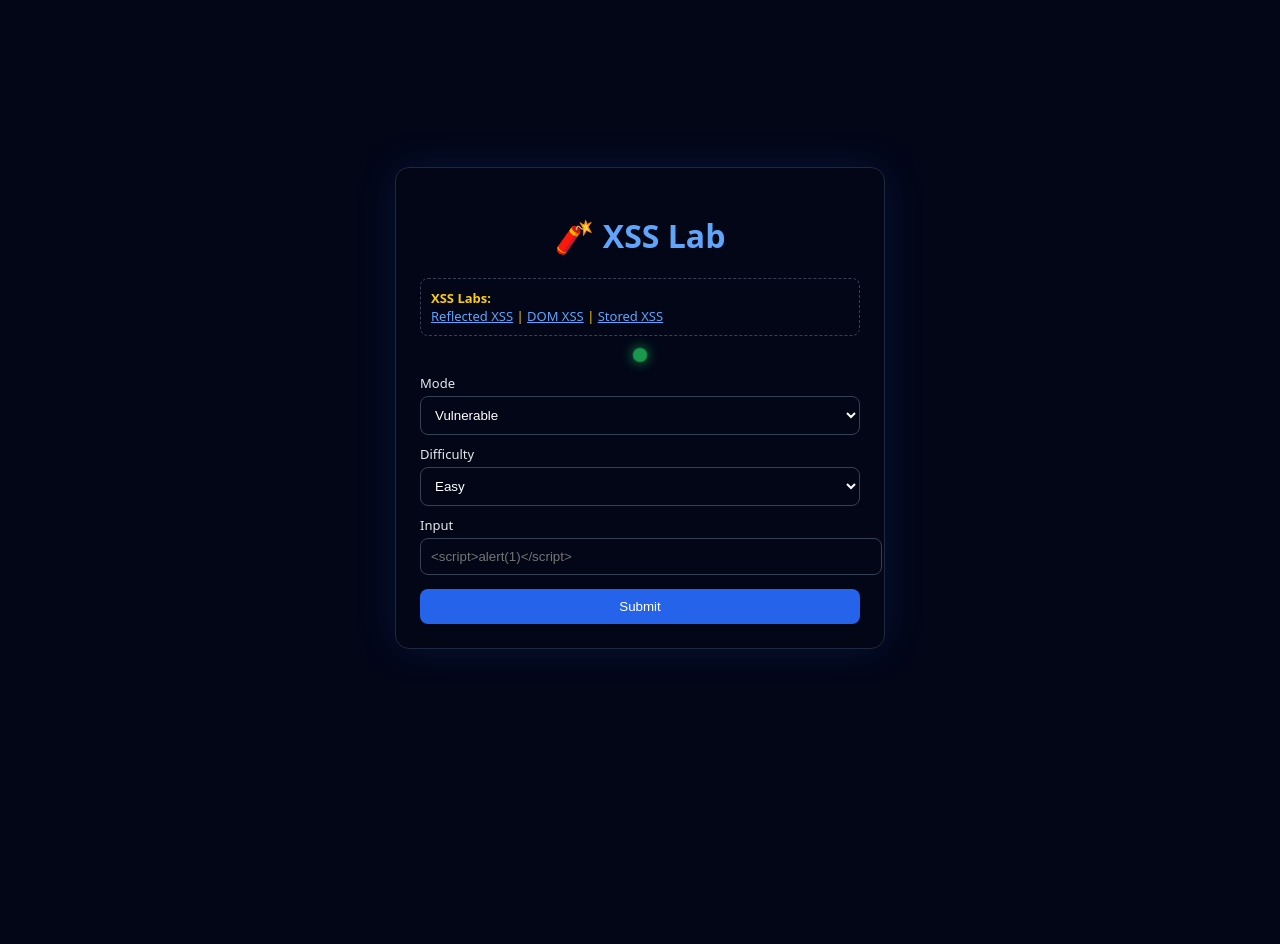
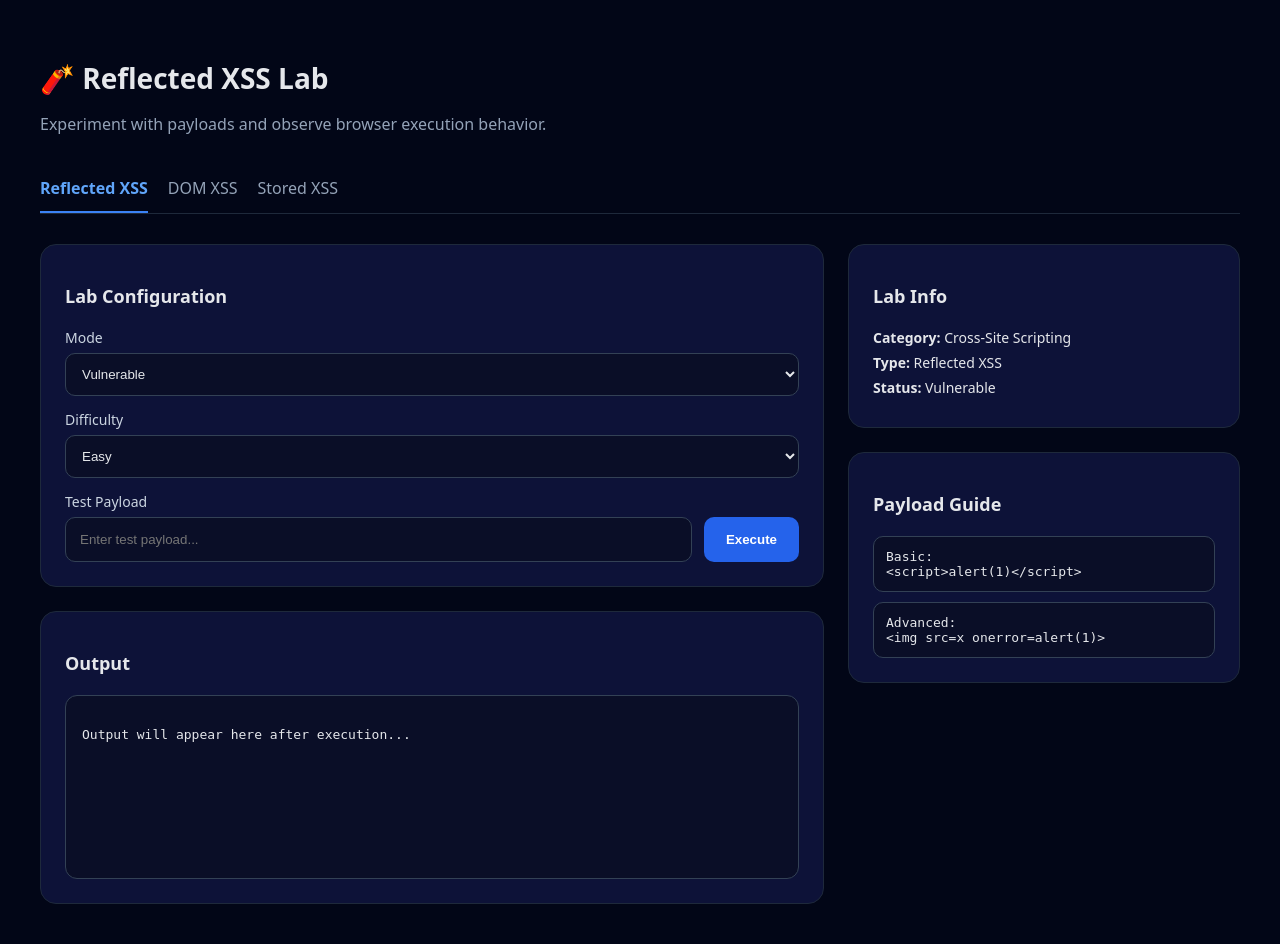
Before and after one commit to cerebralstoic/CyberAttackSimulation, a PHP site: page / in a window 1280 px wide. Before the commit the page ends 653 px from the top, so only its background shows below. Run offline with PHP 8.4, Linux system fonts and the light colour scheme.

Commit message:
Added flag validation and improved the ui

```diff
--- a/labs/xss-lab/app/index.php
+++ b/labs/xss-lab/app/index.php
@@ -2,6 +2,9 @@
 $mode = $_POST["mode"] ?? "vulnerable";
 $difficulty = $_POST["difficulty"] ?? "easy";
 $input = $_POST["input"] ?? "";
+
+$FLAG = "FLAG{xss_hunter}";
+$flagReveal = null;
 
 $output = "";
 $status = "vulnerable";
@@ -49,6 +52,11 @@ if ($_SERVER["REQUEST_METHOD"] === "POST") {
     }
 
     $explanation = explainXSS($input, $mode, $difficulty);
+
+
+    if ($status === "success") {
+        $flagReveal = $FLAG;
+    }
 }
 ?>
 <!DOCTYPE html>
@@ -61,82 +69,172 @@ body {
     background:#020617;
     color:#e5e7eb;
     font-family:system-ui;
-    display:flex;
-    justify-content:center;
-    align-items:center;
-    min-height:100vh;
-}
-.container {
-    width:440px;
-    padding:24px;
-    background:#020617;
-    border:1px solid #1e293b;
-    border-radius:14px;
-    box-shadow:0 0 40px rgba(37,99,235,.15);
-}
-h1 { text-align:center; color:#60a5fa; }
-
-.status-ball {
-    width:14px;
-    height:14px;
-    margin:12px auto;
-    border-radius:50%;
-    animation:pulse 1.8s infinite;
-}
-.vulnerable { background:#22c55e; box-shadow:0 0 12px #22c55e; }
-.secure { background:#3b82f6; box-shadow:0 0 12px #3b82f6; }
-.success { background:#ef4444; box-shadow:0 0 14px #ef4444; }
-
-@keyframes pulse {
-    0% { transform:scale(.9); opacity:.6 }
-    50% { transform:scale(1.2); opacity:1 }
-    100% { transform:scale(.9); opacity:.6 }
+    margin:0;
+    padding:40px;
 }
 
-label { font-size:13px; display:block; margin-top:10px }
-input, select, button {
+.container {
+    max-width:1200px;
+    margin:auto;
+}
+
+.header {
+    margin-bottom:30px;
+}
+
+.header h1 {
+    font-size:28px;
+    margin-bottom:6px;
+}
+
+.subtitle {
+    color:#94a3b8;
+}
+
+.grid {
+    display:grid;
+    grid-template-columns:2fr 1fr;
+    gap:24px;
+}
+
+.card {
+    background:#0d1238;
+    border:1px solid #1e293b;
+    border-radius:16px;
+    padding:24px;
+}
+
+.section-title {
+    font-size:18px;
+    margin-bottom:20px;
+}
+
+label {
+    font-size:14px;
+    color:#cbd5e1;
+    display:block;
+    margin-bottom:6px;
+}
+
+select {
     width:100%;
-    padding:10px;
-    margin-top:4px;
-    border-radius:8px;
+    padding:12px;
+    border-radius:10px;
     border:1px solid #334155;
-    background:#020617;
+    background:#0a0e27;
+    color:#e5e7eb;
+    margin-bottom:14px;
+}
+
+.input-row {
+    display:flex;
+    gap:12px;
+}
+
+.input-row input {
+    flex:1;
+    padding:14px;
+    border-radius:10px;
+    border:1px solid #334155;
+    background:#0a0e27;
+    color:#e5e7eb;
+}
+
+.input-row input:focus {
+    outline:none;
+    border-color:#3b82f6;
+}
+
+.execute-btn {
+    padding:14px 22px;
+    border-radius:10px;
+    border:none;
+    background:#2563eb;
     color:white;
+    cursor:pointer;
+    font-weight:600;
 }
-button {
-    margin-top:14px;
-    background:#2563eb;
-    border:none;
-    cursor:pointer;
+
+.execute-btn:hover {
+    background:#1d4ed8;
 }
-button:hover { background:#1d4ed8 }
 
-.box {
+.output-box {
+    background:#0a0e27;
+    border:1px solid #334155;
+    border-radius:12px;
+    padding:16px;
+    font-family:monospace;
+    min-height:150px;
+    white-space:pre-wrap;
+}
+
+.flag-box {
     margin-top:16px;
-    padding:10px;
+    padding:18px;
+    border-radius:14px;
+    background:#0f172a;
+    border:1px solid #22c55e;
+    color:#22c55e;
+    font-weight:bold;
+    text-align:center;
+    box-shadow:0 0 20px rgba(34,197,94,.4);
+}
+
+.side-box p {
+    font-size:14px;
+    margin:6px 0;
+}
+
+.payload {
+    background:#0a0e27;
+    padding:12px;
+    border-radius:10px;
+    border:1px solid #334155;
+    margin-top:10px;
+    font-family:monospace;
     font-size:13px;
-    border-radius:8px;
-    background:#020617;
-    border:1px dashed #334155;
-    color:#facc15;
 }
 </style>
 </head>
 <body>
+
 <div class="container">
-<h1>🧨 XSS Lab</h1>
-<div class="box">
-  <strong>XSS Labs:</strong><br>
-  <a href="/" style="color:#60a5fa">Reflected XSS</a> |
-  <a href="/dom.html?q=<img src=x onerror=alert(1)>" style="color:#60a5fa">DOM XSS</a> |
-  <a href="/stored.php" style="color:#60a5fa">Stored XSS</a>
+
+<div class="header">
+<h1>🧨 Reflected XSS Lab</h1>
+<p class="subtitle">Experiment with payloads and observe browser execution behavior.</p>
+</div>
+<div style="margin-bottom:30px; border-bottom:1px solid #1e293b;">
+  <div style="display:flex; gap:20px;">
+
+    <a href="index.php"
+       style="padding:12px 0; font-weight:600; color:#60a5fa; border-bottom:2px solid #3b82f6; text-decoration:none;">
+       Reflected XSS
+    </a>
+
+    <a href="dom.html"
+       style="padding:12px 0; color:#94a3b8; text-decoration:none;">
+       DOM XSS
+    </a>
+
+    <a href="stored.php"
+       style="padding:12px 0; color:#94a3b8; text-decoration:none;">
+       Stored XSS
+    </a>
+
+  </div>
 </div>
 
+<div class="grid">
 
+<div>
 
-<div class="status-ball <?= $status ?>"></div>
+<div class="card">
+<h2 class="section-title">Lab Configuration</h2>
 
 <form method="POST">
+
 <label>Mode</label>
 <select name="mode">
 <option value="vulnerable" <?= $mode==="vulnerable"?"selected":"" ?>>Vulnerable</option>
@@ -150,23 +248,68 @@ button:hover { background:#1d4ed8 }
 <option value="hard" <?= $difficulty==="hard"?"selected":"" ?>>Hard</option>
 </select>
 
-<label>Input</label>
-<input name="input" placeholder="<script>alert(1)</script>">
+<label>Test Payload</label>
+<div class="input-row">
+<input name="input"
+       value="<?= htmlspecialchars($input) ?>"
+       placeholder="Enter test payload...">
+<button class="execute-btn">Execute</button>
+</div>
 
-<button>Submit</button>
 </form>
+</div>
 
-<?php if ($output): ?>
-<div class="box">
-<strong>Rendered Output:</strong><br>
-<?= $output ?>
+<div class="card" style="margin-top:24px;">
+<h2 class="section-title">Output</h2>
+
+<div class="output-box">
+<?= $output ? $output : "Output will appear here after execution..." ?>
+</div>
+
+<?php if ($flagReveal): ?>
+<div class="flag-box">
+🚩 <?= htmlspecialchars($flagReveal) ?>
 </div>
 <?php endif; ?>
 
+</div>
+
+</div>
+
+<div>
+
+<div class="card side-box">
+<h2 class="section-title">Lab Info</h2>
+<p><strong>Category:</strong> Cross-Site Scripting</p>
+<p><strong>Type:</strong> Reflected XSS</p>
+<p><strong>Status:</strong> <?= ucfirst($status) ?></p>
+</div>
+
+<div class="card" style="margin-top:24px;">
+<h2 class="section-title">Payload Guide</h2>
+
+<div class="payload">
+Basic:<br>
+&lt;script&gt;alert(1)&lt;/script&gt;
+</div>
+
+<div class="payload">
+Advanced:<br>
+&lt;img src=x onerror=alert(1)&gt;
+</div>
+
+</div>
+
+</div>
+
+</div>
+
 <?php if ($explanation): ?>
-<div class="box">
-<strong>Payload Analysis:</strong><br>
+<div class="card" style="margin-top:24px;">
+<h2 class="section-title">Payload Analysis</h2>
+<div class="output-box">
 <?= htmlspecialchars($explanation) ?>
+</div>
 </div>
 <?php endif; ?>
 
```
Also changed, not shown: labs/xss-lab/app/dom.html (+169 -38 lines), labs/xss-lab/app/stored.php (+179 -69 lines).
